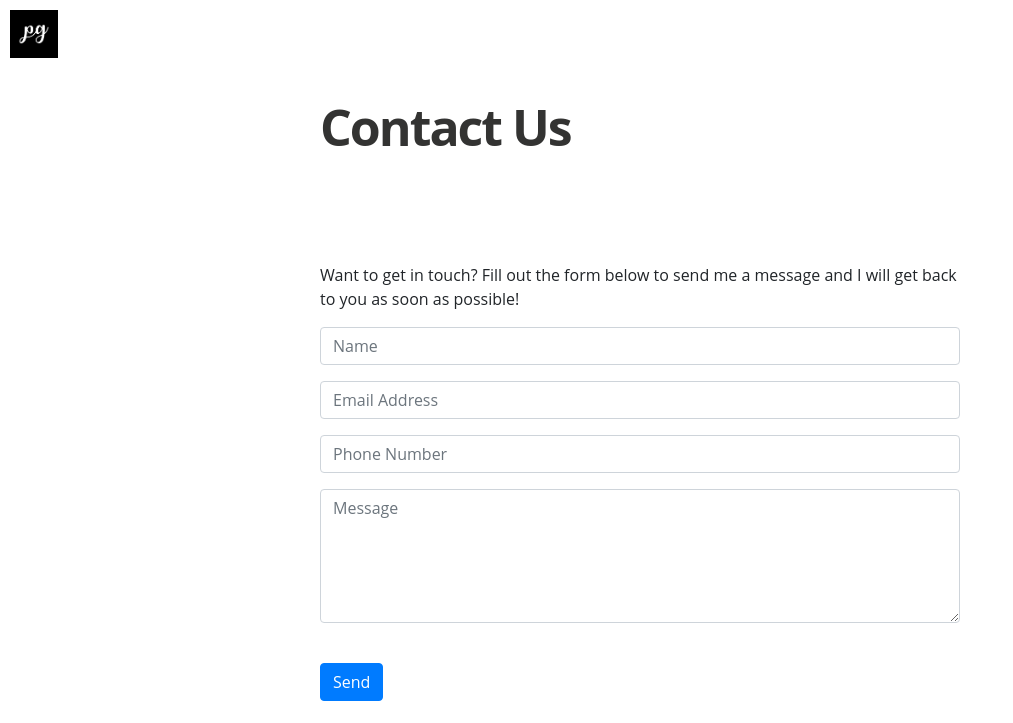
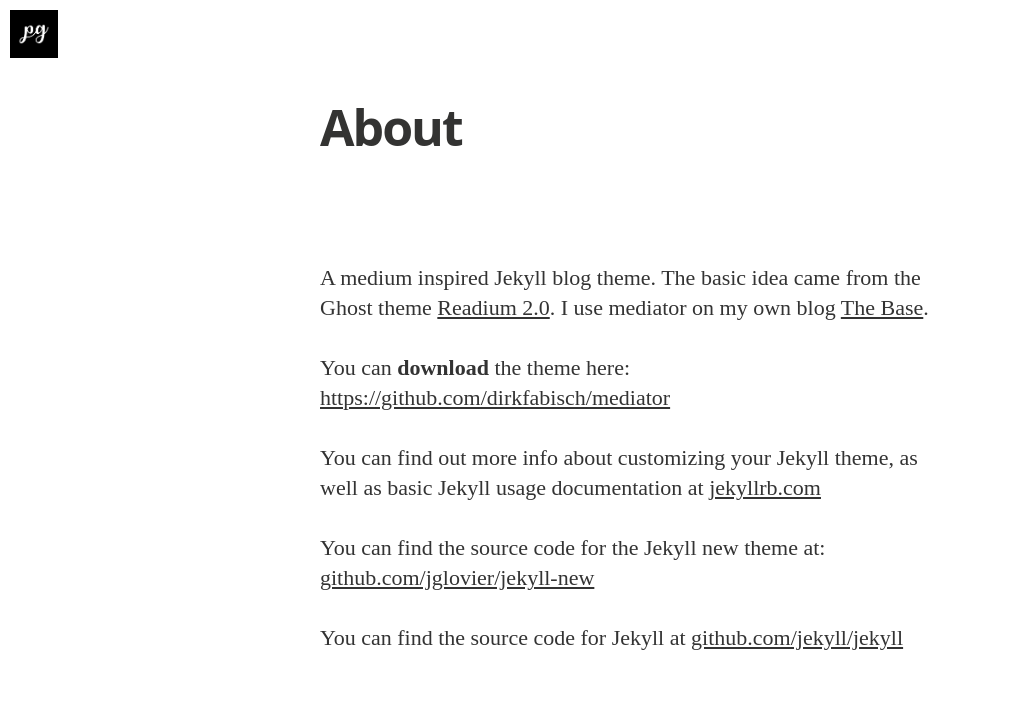
Before and after one commit to cleverberry/plantinguide, a Jekyll site: the page built from about.markdown, in a window 1280 px wide. Shown: the top 723 px of the page, without its empty margins (0-1013 px from the left). Built offline with Jekyll 4.4.1, drawn with Linux system fonts in a browser that asks for light colours; nearby versions of some CDN libraries; some web fonts are replaced; grey boxes are pictures that could not be loaded.

Commit message:
Add contact us page

```diff
--- a/about.markdown
+++ b/about.markdown
@@ -1,8 +1,17 @@
 ---
-layout: form
-title: Contact Us
-permalink: /contact/
+layout: page
+title: About
+permalink: /about/
 ---
 
+A medium inspired Jekyll blog theme. The basic idea came from the Ghost theme
+[Readium 2.0](http://www.svenread.com/readium-ghost-theme/). I use mediator on my own blog [The Base](blog.base68.com).
 
-Want to get in touch? Fill out the form below to send me a message and I will get back to you as soon as possible!
+You can **download** the theme here:
+[https://github.com/dirkfabisch/mediator](https://github.com/dirkfabisch/mediator)
+
+You can find out more info about customizing your Jekyll theme, as well as basic Jekyll usage documentation at [jekyllrb.com](http://jekyllrb.com/)
+
+You can find the source code for the Jekyll new theme at: [github.com/jglovier/jekyll-new](https://github.com/jglovier/jekyll-new)
+
+You can find the source code for Jekyll at [github.com/jekyll/jekyll](https://github.com/jekyll/jekyll)
--- a/contact.markdown
+++ b/contact.markdown
@@ -1 +1,7 @@
+---
+layout: form
 title: Contact Us
+permalink: /contact/
+---
+
+Want to get in touch? Fill out the form below to send me a message and I will get back to you as soon as possible!
```
